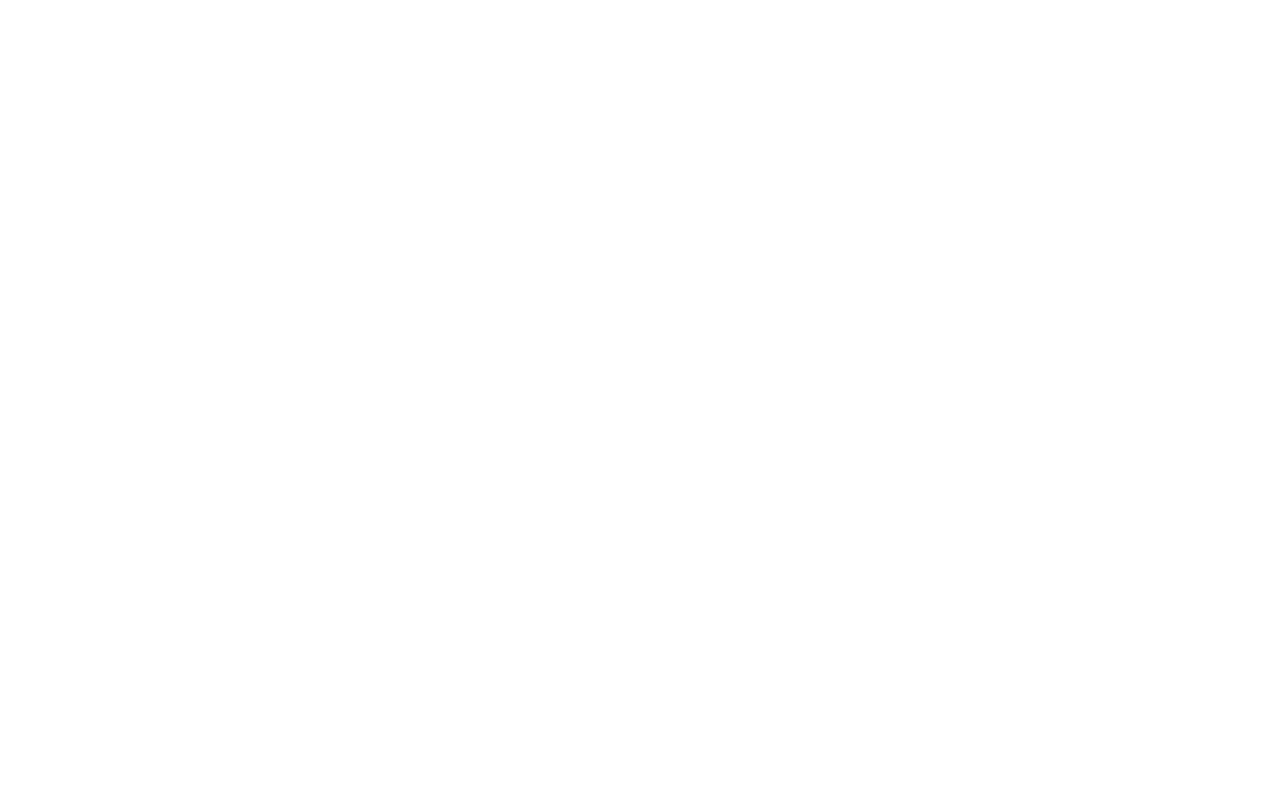
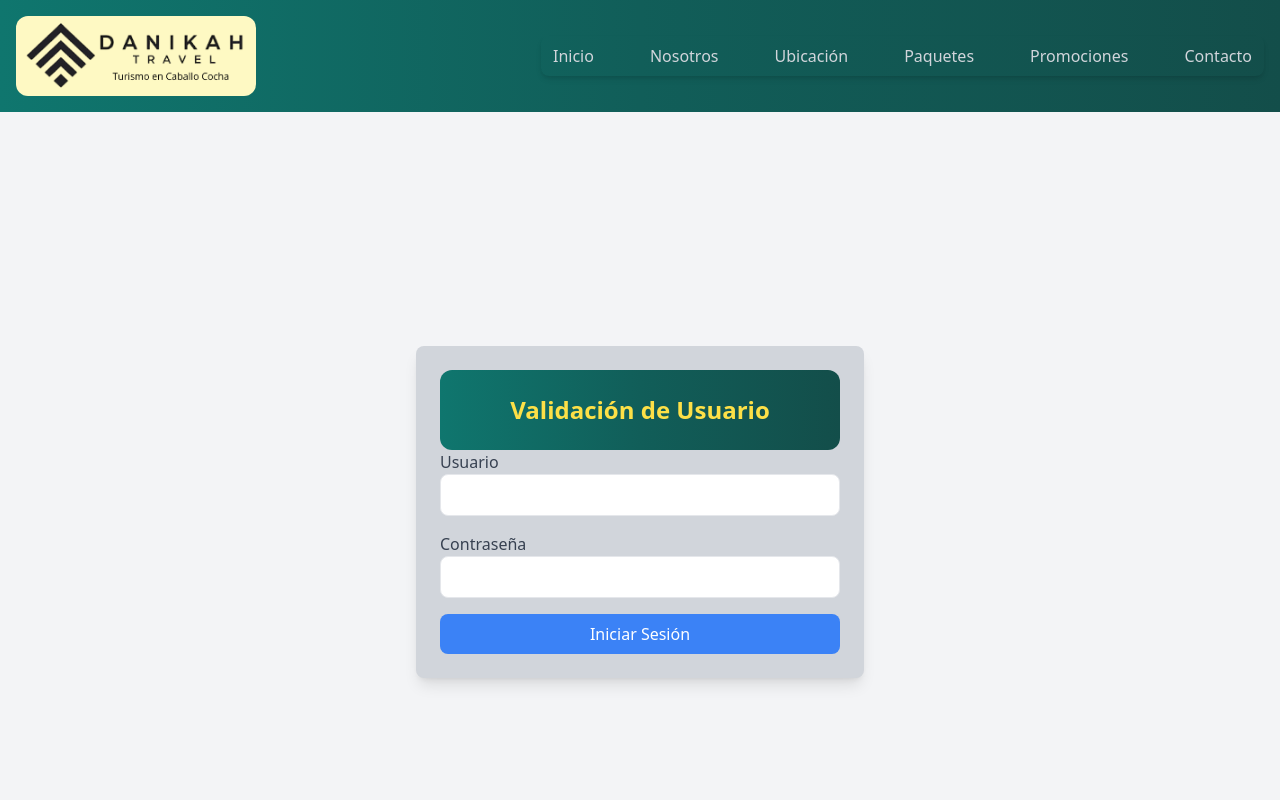
Before and after one commit to FaritEnrique/turismo-caballo-vite, a React (Vite) app: page /login in a window 1280 px wide. Before the commit this address had no page. Shown: the top 800 px of the page. Built offline with nearby package versions, Linux system fonts and the light colour scheme.

Commit message:
Creación de LoginPage

```diff
--- a/package.json
+++ b/package.json
@@ -18,6 +18,7 @@
     "react": "^18.3.1",
     "react-dom": "^18.3.1",
     "react-helmet-async": "^2.0.5",
+    "react-hook-form": "^7.54.2",
     "react-icons": "^5.5.0",
     "react-markdown": "^9.0.3",
     "react-router-dom": "^7.1.5"
--- a/src/App.jsx
+++ b/src/App.jsx
@@ -13,6 +13,7 @@ import LocalidadesPage from './pages/LocalidadesPage';
 import PaquetesPage from './pages/PaquetesPage';
 import PromocionesPage from './pages/PromocionesPage';
 import GaleriaPage from './pages/GaleriaPage';
+import LoginForm from './pages/LoginPage';
 
 const App = () => {
   return (
@@ -30,6 +31,7 @@ const App = () => {
             <Route path="/paquetes" element={<PaquetesPage />} />
             <Route path="/promociones" element={<PromocionesPage />} />
             <Route path="/galeria" element={<GaleriaPage />} />
+            <Route path="/login" element={<LoginForm />} />
           </Route>
         </Routes>
       </BrowserRouter>
--- a/src/components/Footer.jsx
+++ b/src/components/Footer.jsx
@@ -1,4 +1,5 @@
 import { FaFacebookF, FaInstagram, FaTwitter, FaYoutube, FaWhatsapp } from "react-icons/fa";
+import { Link } from "react-router-dom";
 
 const Footer = () => {
   return (
@@ -10,6 +11,9 @@ const Footer = () => {
           <p className="text-gray-200">
             Explora el mundo con nuestros increíbles tours y guías expertos. Descubre experiencias únicas y personalizadas.
           </p>
+          <button>
+          <Link to='/login' className="mt-4 p-2 text-gray-800 font-semibold bg-slate-400 hover:bg-green-300 rounded-xl ring-2 ring-gray-100" >Administración</Link>
+          </button>
         </div>
 
         {/* Enlaces de servicios */}
--- /dev/null
+++ b/src/pages/LoginPage.jsx
@@ -0,0 +1,53 @@
+import { useForm } from "react-hook-form";
+
+const LoginForm = () => {
+  const {
+    register,
+    handleSubmit,
+    formState: { errors },
+  } = useForm();
+
+  const onSubmit = (data) => {
+    console.log(data);
+  };
+
+  return (
+    <div className="flex items-center justify-center min-h-screen bg-gray-100">
+      <div className="bg-gray-300 p-6 rounded-lg shadow-lg w-full max-w-md">
+        <div className="bg-gradient-to-r from-teal-700 via-teal-800 to-teal-900 py-6 rounded-xl">
+            <h2 className="text-2xl font-semibold text-yellow-300 text-center">Validación de Usuario</h2>
+        </div>
+        <form onSubmit={handleSubmit(onSubmit)} className="space-y-4">
+          <div>
+            <label className="block text-gray-700">Usuario</label>
+            <input
+              type="text"
+              {...register("username", { required: "El usuario es obligatorio" })}
+              className="w-full px-4 py-2 border rounded-lg focus:outline-none focus:ring-2 focus:ring-blue-500"
+            />
+            {errors.username && <p className="text-red-500 text-sm mt-1">{errors.username.message}</p>}
+          </div>
+
+          <div>
+            <label className="block text-gray-700">Contraseña</label>
+            <input
+              type="password"
+              {...register("password", { required: "La contraseña es obligatoria" })}
+              className="w-full px-4 py-2 border rounded-lg focus:outline-none focus:ring-2 focus:ring-blue-500"
+            />
+            {errors.password && <p className="text-red-500 text-sm mt-1">{errors.password.message}</p>}
+          </div>
+
+          <button
+            type="submit"
+            className="w-full bg-blue-500 text-white py-2 px-4 rounded-lg hover:bg-blue-600 transition duration-300"
+          >
+            Iniciar Sesión
+          </button>
+        </form>
+      </div>
+    </div>
+  );
+};
+
+export default LoginForm;
```
Also changed, not shown: 1 other file (tests, documents, lock files or other folders).
